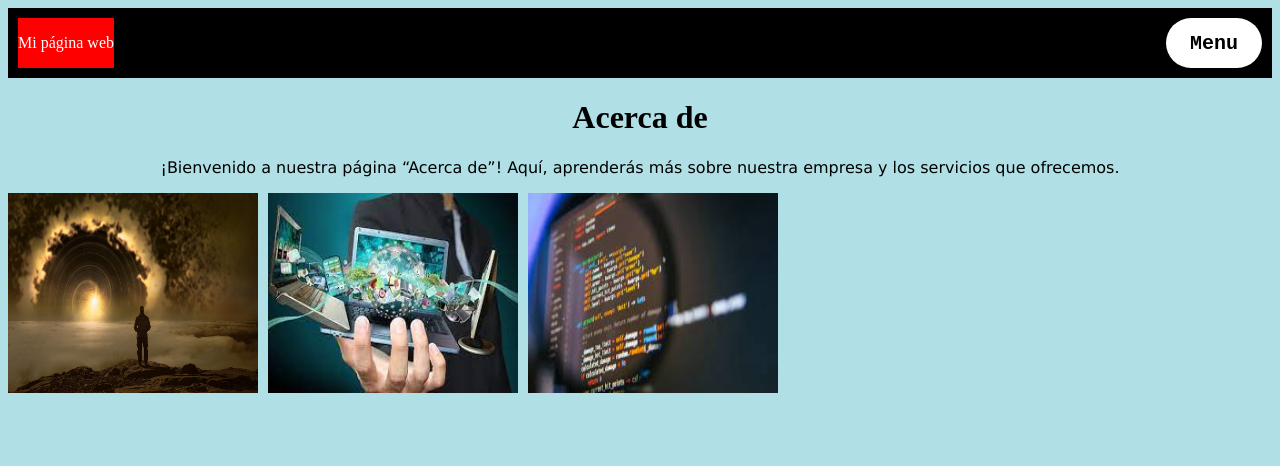
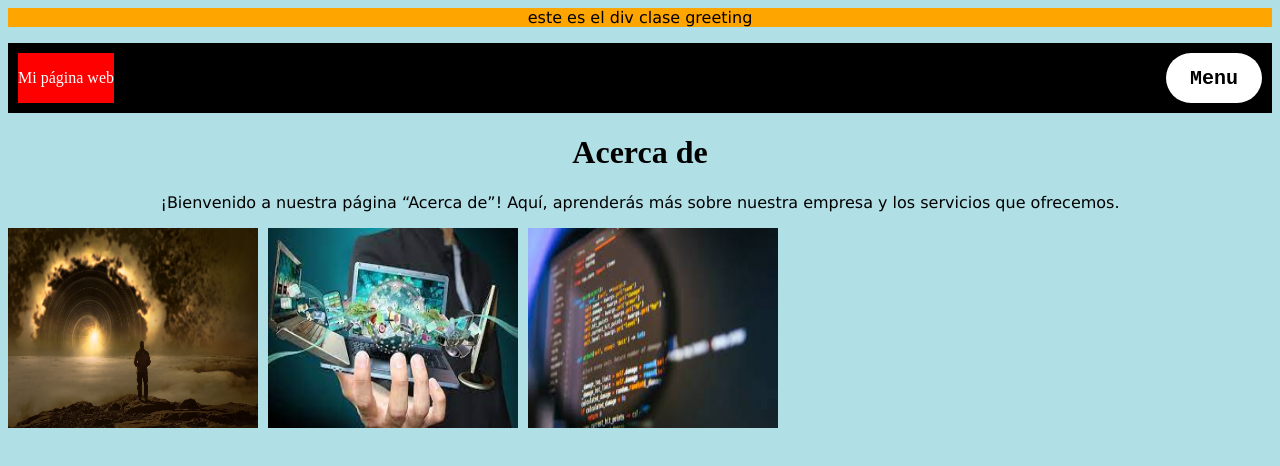
Before and after one commit to Sebastian1502/principal_egg, a plain HTML site: page nosotros.html in a window 1280 px wide. Drawn offline with Linux system fonts and the light colour scheme.

Commit message:
mi primera confirmacion de actualizacion

```diff
--- a/nosotros.html
+++ b/nosotros.html
@@ -7,6 +7,11 @@
     </head>
 
     <body>
+
+        <div class="greeting">
+            <p>este es el div clase greeting</p>
+
+        </div>
         <div class="container-nav">
             <nav class="navbar">
                 <a href="index.html" class="brand">Mi página web</a>
--- a/styles.css
+++ b/styles.css
@@ -137,3 +137,7 @@ background-color: blue;
   margin-right: 10px;
   width: 250px;
   }
+
+  .greeting{
+    text-align: center;
+  }
```
